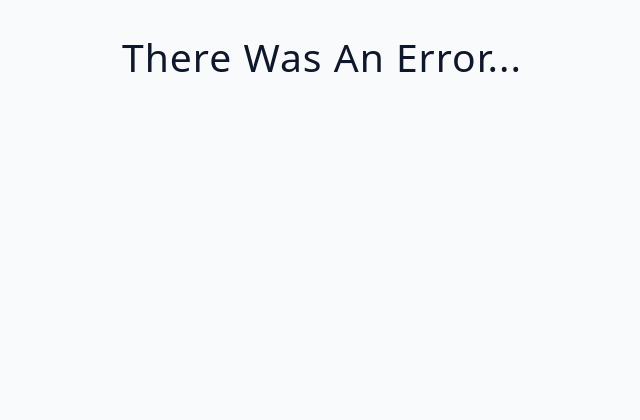
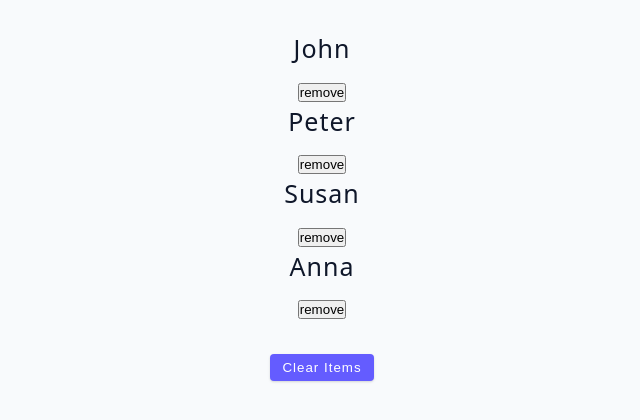
Before and after one commit to Nyctophilus/adv-react-tutorial, a React (Vite) app: page / in a window 1280 px wide. Shown: the top 420 px of the page, without its empty margins (318-958 px from the left). Built offline with nearby package versions, Linux system fonts and the light colour scheme; no server answers.

Commit message:
revisiting useReducer

```diff
--- a/src/App.jsx
+++ b/src/App.jsx
@@ -1,5 +1,5 @@
 import "./App.css";
-import Starter from "./tutorial/08-custom-hooks/starter/02-fetch-data";
+import Starter from "./tutorial/10-useReducer/starter/01-useReducer";
 import Final from "./tutorial/01-useState/final/03-useState-array";
 
 import Navbar from "./tutorial/04-project-structure/starter/Navbar";
@@ -10,7 +10,7 @@
 
 function App() {
   return (
-    <div className="contianer">
+    <div>
       <Starter />
     </div>
   );
--- a/src/tutorial/10-useReducer/starter/01-useReducer.jsx
+++ b/src/tutorial/10-useReducer/starter/01-useReducer.jsx
@@ -1,30 +1,50 @@
-import React from 'react';
-import { data } from '../../../data';
+import { useReducer } from "react";
+import { data } from "../../../data";
+import { REMOVE_ITEM, RESET, CLEAR } from "./actions";
+import { reducer } from "./reducer";
+
+const initState = { people: data, isLoading: false };
+
 const ReducerBasics = () => {
-  const [people, setPeople] = React.useState(data);
+  const [state, dispatch] = useReducer(reducer, initState);
 
-  const removeItem = (id) => {
-    let newPeople = people.filter((person) => person.id !== id);
-    setPeople(newPeople);
-  };
+  const removeItem = (id) =>
+    dispatch({ type: REMOVE_ITEM, payload: { id } });
+
+  const clearList = () => dispatch({ type: CLEAR });
+  const resetList = () =>
+    dispatch({ type: RESET, value: data });
+
   return (
     <div>
-      {people.map((person) => {
+      {state.people.map((person) => {
         const { id, name } = person;
         return (
-          <div key={id} className='item'>
+          <div key={id} className="item">
             <h4>{name}</h4>
-            <button onClick={() => removeItem(id)}>remove</button>
+            <button onClick={() => removeItem(id)}>
+              remove
+            </button>
           </div>
         );
       })}
-      <button
-        className='btn'
-        style={{ marginTop: '2rem' }}
-        onClick={() => setPeople([])}
-      >
-        clear items
-      </button>
+      {state.people.length > 0 ? (
+        <button
+          className="btn"
+          style={{ marginTop: "2rem" }}
+          onClick={clearList}
+        >
+          clear items
+        </button>
+      ) : (
+        <button
+          className="btn"
+          style={{ marginTop: "2rem" }}
+          onClick={resetList}
+        >
+          reset
+        </button>
+      )}
     </div>
   );
 };
--- /dev/null
+++ b/src/tutorial/10-useReducer/starter/actions.js
@@ -0,0 +1,3 @@
+export const CLEAR = "CLEAR_LIST";
+export const RESET = "RESET_LIST";
+export const REMOVE_ITEM = "REMOVE_ITEM_LIST";
--- /dev/null
+++ b/src/tutorial/10-useReducer/starter/reducer.js
@@ -0,0 +1,21 @@
+import { REMOVE_ITEM, RESET, CLEAR } from "./actions";
+
+export const reducer = (state, action) => {
+  if (action.type === CLEAR)
+    return { ...state, people: [] };
+
+  if (action.type === RESET)
+    return { ...state, people: action.value };
+
+  if (action.type === REMOVE_ITEM) {
+    const newpeople = state.people.filter(
+      (person) => person.id !== action.payload.id
+    );
+
+    return { ...state, people: newpeople };
+  }
+
+  throw new Error(
+    `No matching "${action.type}" - action type.`
+  );
+};
```
